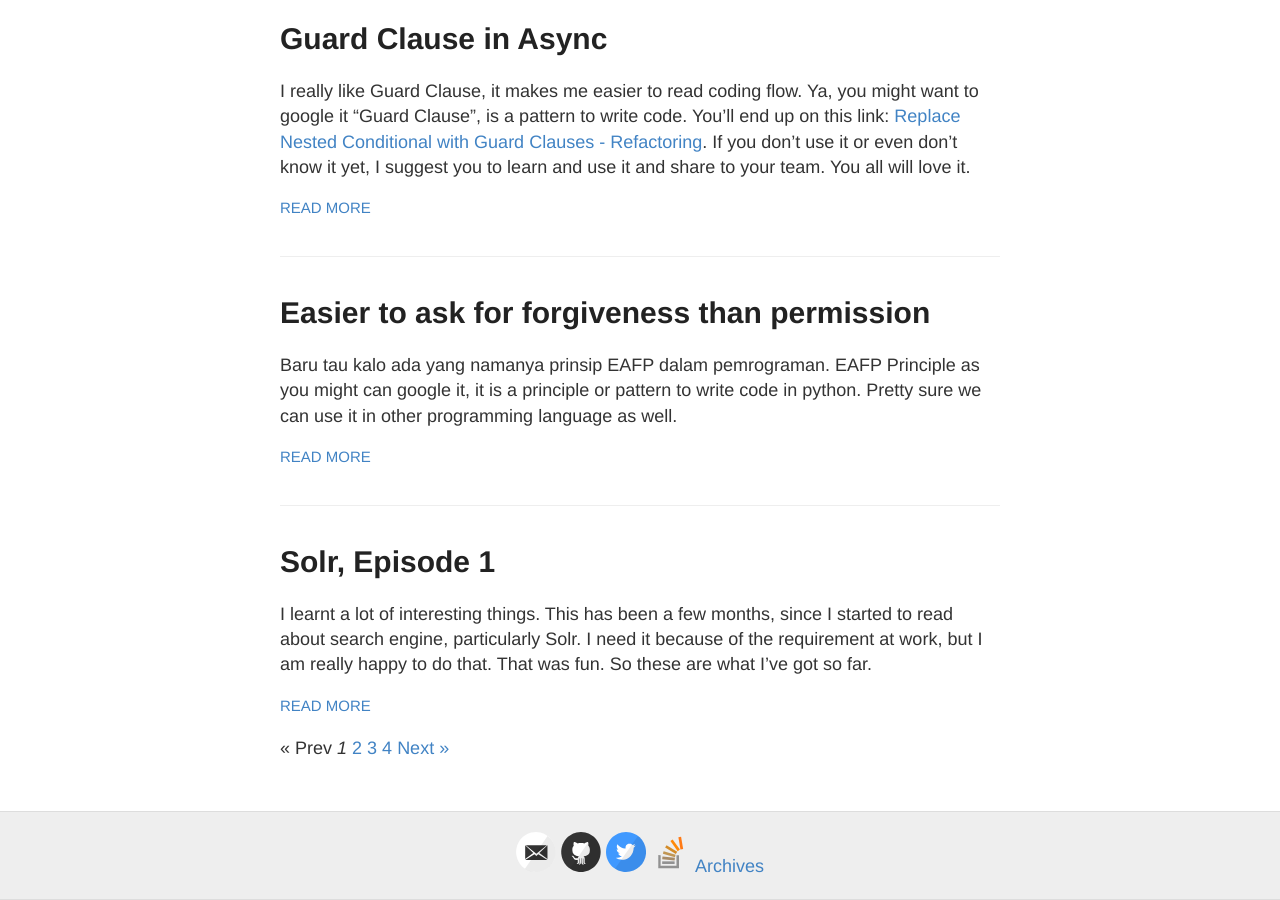
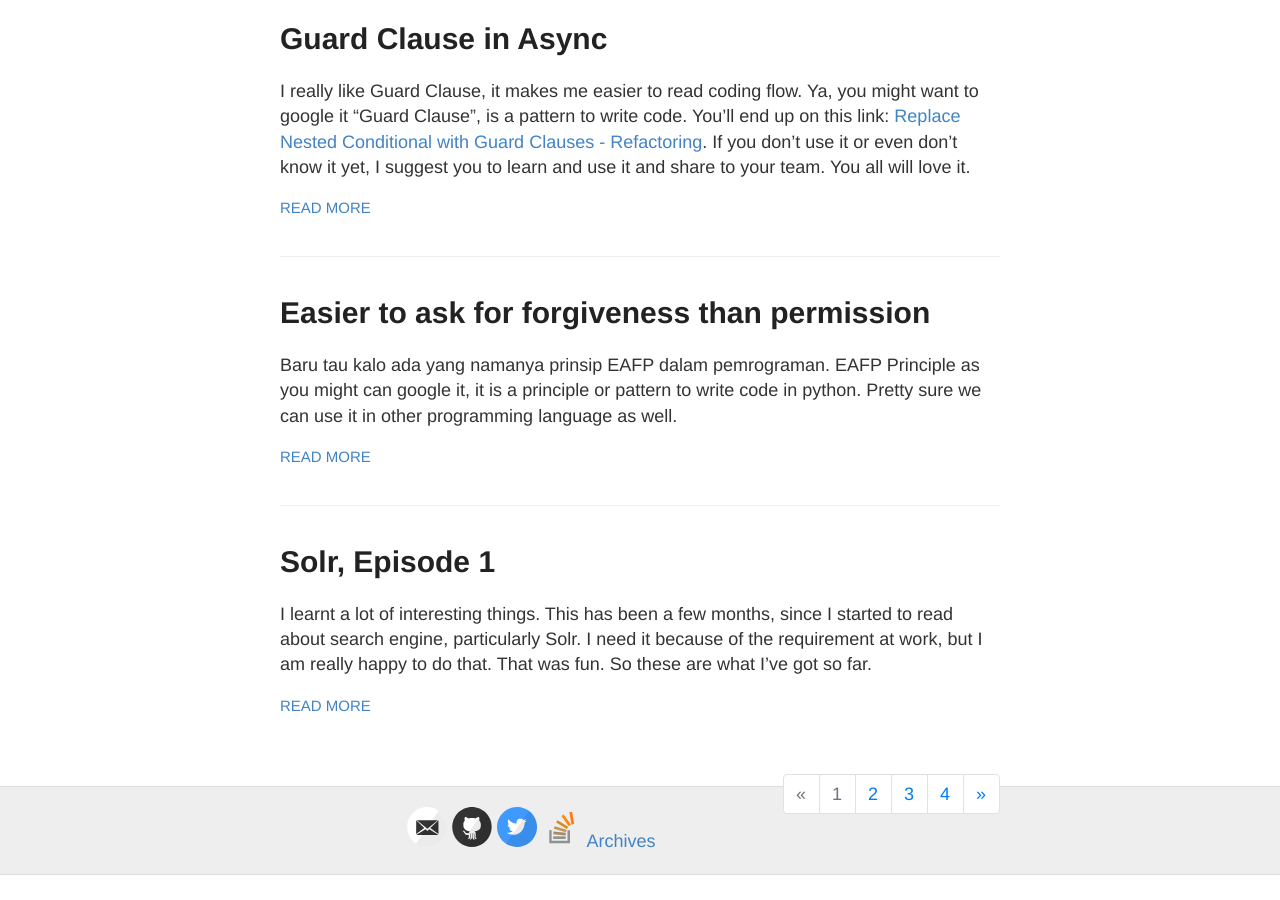
Before and after one commit to egig/egig.github.io, a Jekyll site: the page built from index.html, in a window 1280 px wide and 900 px high, scrolled down 946 px. Built offline with Jekyll 4.4.1, drawn with Linux system fonts in a browser that asks for light colours; the list of posts is cut into pages by our own code; after the commit the page ends 1821 px from its top, so only the background shows below that.

Commit message:
fix pagination and favicon

```diff
--- a/_config.yml
+++ b/_config.yml
@@ -70,7 +70,7 @@ kramdown:
 
 # Set the Sass partials directory, as we're using @imports
 sass:
-  style: :expanded # You might prefer to minify using :compressed
+  style: :compressed # You might prefer to minify using :compressed
 
 # Use the following plug-ins
 plugins:
--- a/_includes/pagination.html
+++ b/_includes/pagination.html
@@ -1,33 +1,51 @@
 {% if paginator.total_pages > 1 %}
-<div class="pagination">
-  {% if paginator.previous_page %}
-    <a href="{{ paginator.previous_page_path | relative_url }}">
-      &laquo; Prev
-    </a>
-  {% else %}
-    <span>&laquo; Prev</span>
-  {% endif %}
+<nav aria-label="Page navigation example">
+  <ul class="pagination">
+    <li class="page-item
+    {% if !paginator.previous_page %}
+    {% else %}
+      disabled
+    {% endif %}
+    ">
+      <a class="page-link" href="{{ paginator.previous_page_path | relative_url }}" aria-label="Previous">
+        <span aria-hidden="true">&laquo;</span>
+        <span class="sr-only">Previous</span>
+      </a>
+    </li>
 
   {% for page in (1..paginator.total_pages) %}
+
+    <li class="page-item
     {% if page == paginator.page %}
-      <em>{{ page }}</em>
-    {% elsif page == 1 %}
-      <a href="{{ paginator.previous_page_path | relative_url }}">
+      disabled
+    {% endif %}">
+
+    {% if page == 1 %}
+      <a class="page-link" href="{{ paginator.previous_page_path | relative_url }}">
         {{ page }}
       </a>
     {% else %}
-      <a href="{{ site.paginate_path | relative_url | replace: ':num', page }}">
+      <a class="page-link" href="{{ site.paginate_path | relative_url | replace: ':num', page }}">
         {{ page }}
       </a>
     {% endif %}
+
+
+    </li>
   {% endfor %}
 
-  {% if paginator.next_page %}
-    <a href="{{ paginator.next_page_path | relative_url }}">
-      Next &raquo;
-    </a>
-  {% else %}
-    <span>Next &raquo;</span>
-  {% endif %}
-</div>
+  <li class="page-item
+    {% if !paginator.next_page %}
+    {% else %}
+      disabled
+    {% endif %}
+    ">
+      <a class="page-link" href="{{ paginator.next_page_path | relative_url }}" aria-label="Previous">
+        <span aria-hidden="true">&raquo;</span>
+        <span class="sr-only">Next</span>
+      </a>
+    </li>
+
+    </ul>
+</nav>
 {% endif %}
--- a/_layouts/default.html
+++ b/_layouts/default.html
@@ -9,6 +9,7 @@
       <script src="http://html5shiv.googlecode.com/svn/trunk/html5.js"></script>
     <![endif]-->
 
+    <link rel="stylesheet" type="text/css" href="https://stackpath.bootstrapcdn.com/bootstrap/4.3.1/css/bootstrap.min.css" />
     <link rel="stylesheet" type="text/css" href="{{ site.baseurl }}/style.css" />
     <link rel="alternate" type="application/rss+xml" title="{{ site.name }} - {{ site.description }}" href="{{ site.baseurl }}/feed.xml" />
 
```
Also changed, not shown: favicon.ico (added).
